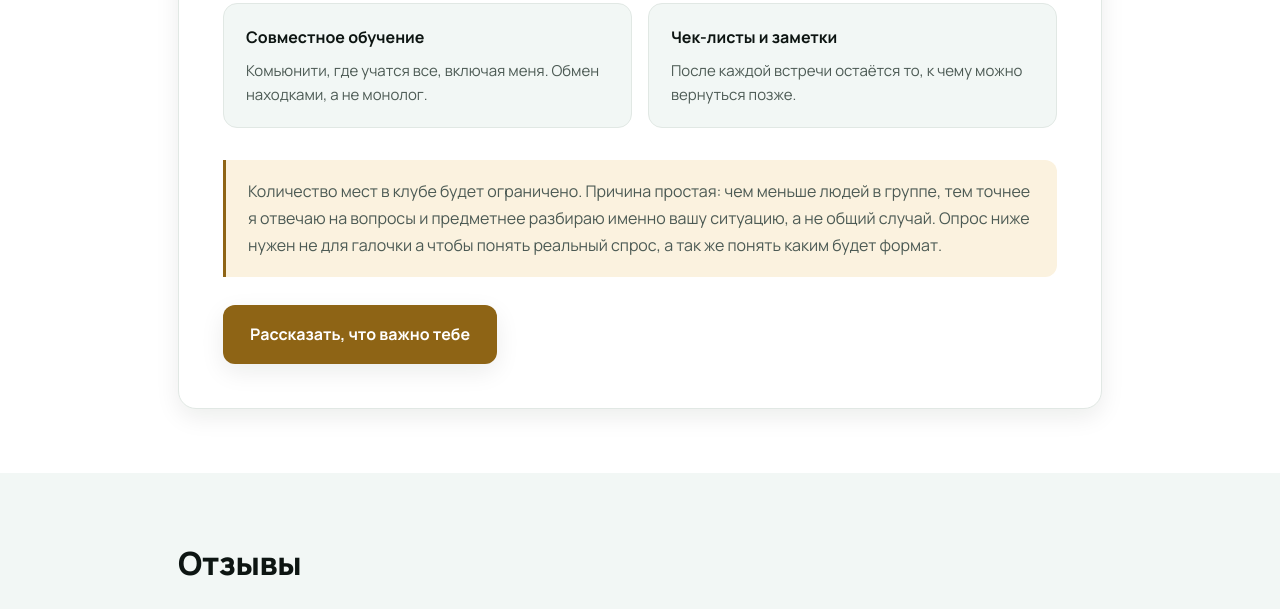
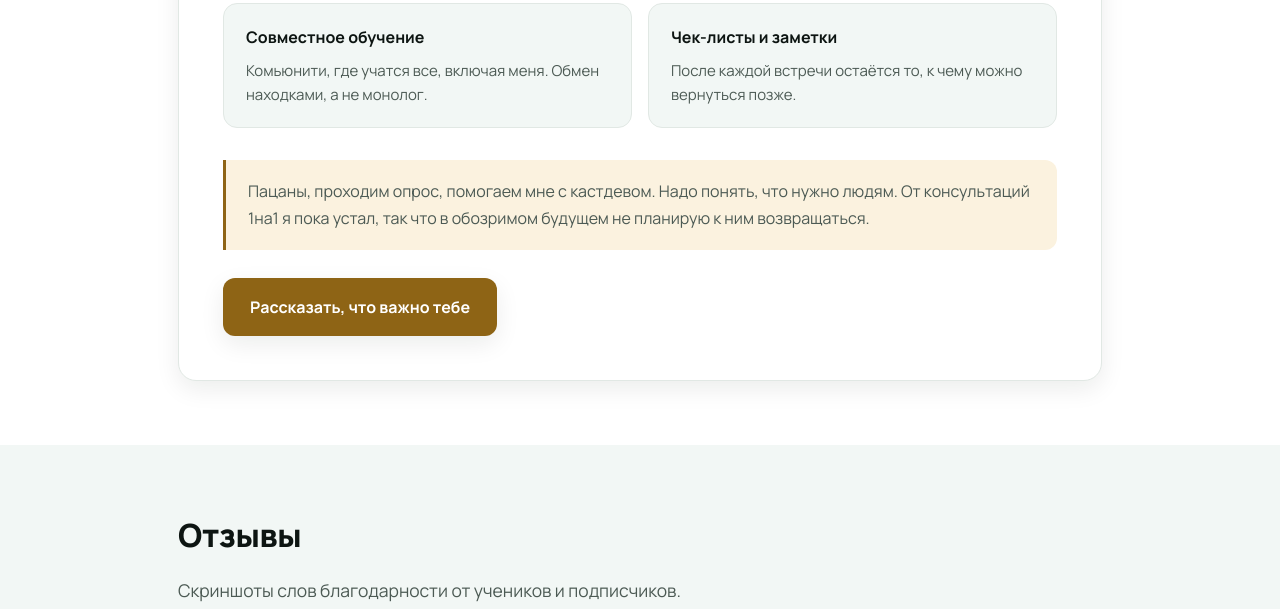
Before and after one commit to offensivementor/mentor, a plain HTML site: page index.html in a window 1280 px wide. Shown: the part 2529-3138 px from the top of the page. Drawn offline with Linux system fonts and the light colour scheme.

Commit message:
Update index.html

```diff
--- a/index.html
+++ b/index.html
@@ -525,9 +525,7 @@
           </div>
 
           <p class="note">
-            Количество мест в клубе будет ограничено. Причина простая: чем меньше людей в группе,
-            тем точнее я отвечаю на вопросы и предметнее разбираю именно вашу ситуацию, а не общий случай.
-            Опрос ниже нужен не для галочки а чтобы понять реальный спрос, а так же понять каким будет формат.
+            Пацаны, проходим опрос, помогаем мне с кастдевом. Надо понять, что нужно людям. От консультаций 1на1 я пока устал, так что в обозримом будущем не планирую к ним возвращаться.
           </p>
 
           <div class="btn-row">
```
